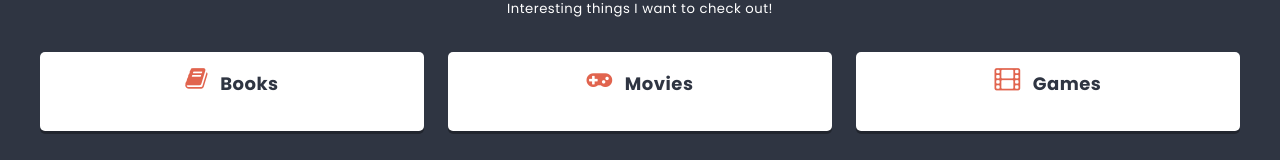
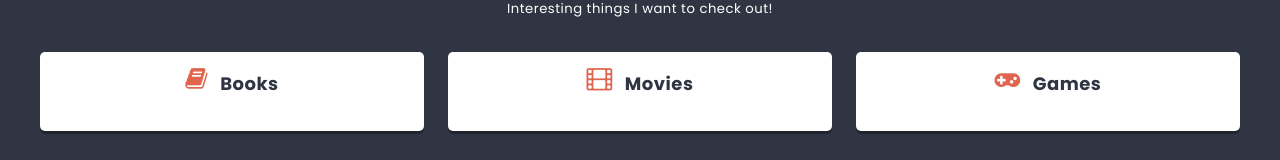
Before and after one commit to KevinKaluzny/project-react, a JavaScript app: page / in a window 1280 px wide. Shown: the part 489-649 px from the top of the page. Built offline with nearby package versions, Linux system fonts and the light colour scheme.

Commit message:
Add array columns to component List

```diff
--- a/src/components/List/List.js
+++ b/src/components/List/List.js
@@ -2,17 +2,21 @@
 import Column from '../Column/Column';
 
 const List = () => {
+    const columns = [
+        { id: 1, title: 'Books', icon: 'book' },
+        { id: 2, title: 'Movies', icon: 'film' },
+        { id: 3, title: 'Games', icon: 'gamepad' },
+    ]
+
     return (
         <div className={styles.list}>
             <header className={styles.header}>Things to do <span>soon!</span></header>
             <p className={styles.description}>Interesting things I want to check out!</p>
             <section className={styles.columns}>
-                <Column title="Books" icon="book" />
-                <Column title="Movies" icon="gamepad" />
-                <Column title="Games" icon="film" />
+                {columns.map(column => <Column key={column.id} title={column.title} icon={column.icon} />)}
             </section>
         </div>
     );
-  };
+};
 
-  export default List;
+export default List;
```
